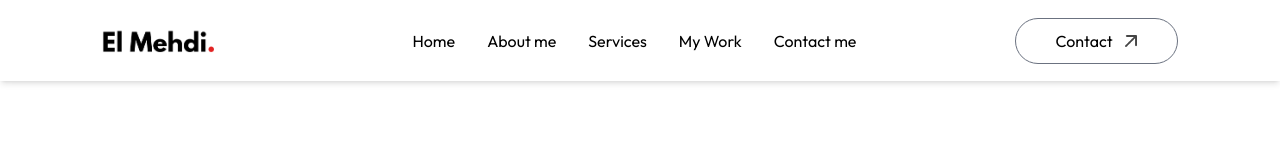
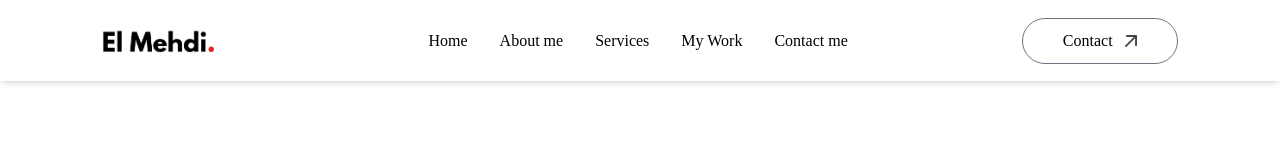
Before and after one commit to Delta-ReFz/PortfolioV2, a Next.js app in the folder portfoliov2/: page / in a window 1280 px wide. Shown: the top 160 px of the page. Built offline with nearby package versions, Linux system fonts and the light colour scheme; a web font is replaced by a local one.

Commit message:
Changed font

```diff
--- a/portfoliov2/components/Navbar.jsx
+++ b/portfoliov2/components/Navbar.jsx
@@ -11,15 +11,15 @@
         </a>
 
         <ul className='hidden md:flex items-center gap-6 lg:gap-8 rounded-full px-12 py-3'>
-            <li><a href="#top"></a>Home</li>
-            <li><a href="#about"></a>About me</li>
-            <li><a href="#services"></a>Services</li>
-            <li><a href="#work"></a>My Work</li>
-            <li><a href="#contact"></a>Contact me</li>
+            <li><a className='font-Ovo' href="#top">Home</a></li>
+            <li><a className='font-Ovo' href="#about">About me</a></li>
+            <li><a className='font-Ovo' href="#services">Services</a></li>
+            <li><a className='font-Ovo' href="#work">My Work</a></li>
+            <li><a className='font-Ovo' href="#contact">Contact me</a></li>
         </ul>
 
         <div>
-            <a href="#contact" className='hidden lg:flex items-center gap-3 px-10 py-2.5 border border-gray-500 rounded-full ml-4'>Contact <Image src={assets.arrow_icon} alt='contactimg' className='w-3'/></a>
+            <a href="#contact" className='hidden lg:flex items-center gap-3 px-10 py-2.5 border border-gray-500 rounded-full ml-4 font-Ovo'>Contact <Image src={assets.arrow_icon} alt='contactimg' className='w-3'/></a>
         </div>
     </nav></>
   )
--- a/portfoliov2/tailwind.config.mjs
+++ b/portfoliov2/tailwind.config.mjs
@@ -8,9 +8,14 @@
   theme: {
     extend: {
       colors: {
-        background: "var(--background)",
-        foreground: "var(--foreground)",
+        lightHover: '#fcf4ff',
+        darkHover: '#2a004a',
+        darkTheme: '#11001F',
       },
+      fontFamily: {
+        Outfit: ["Outfit", "sans-serif"],
+        Ovo: ["Ovo", "serif"],
+      }
     },
   },
   plugins: [],
```
